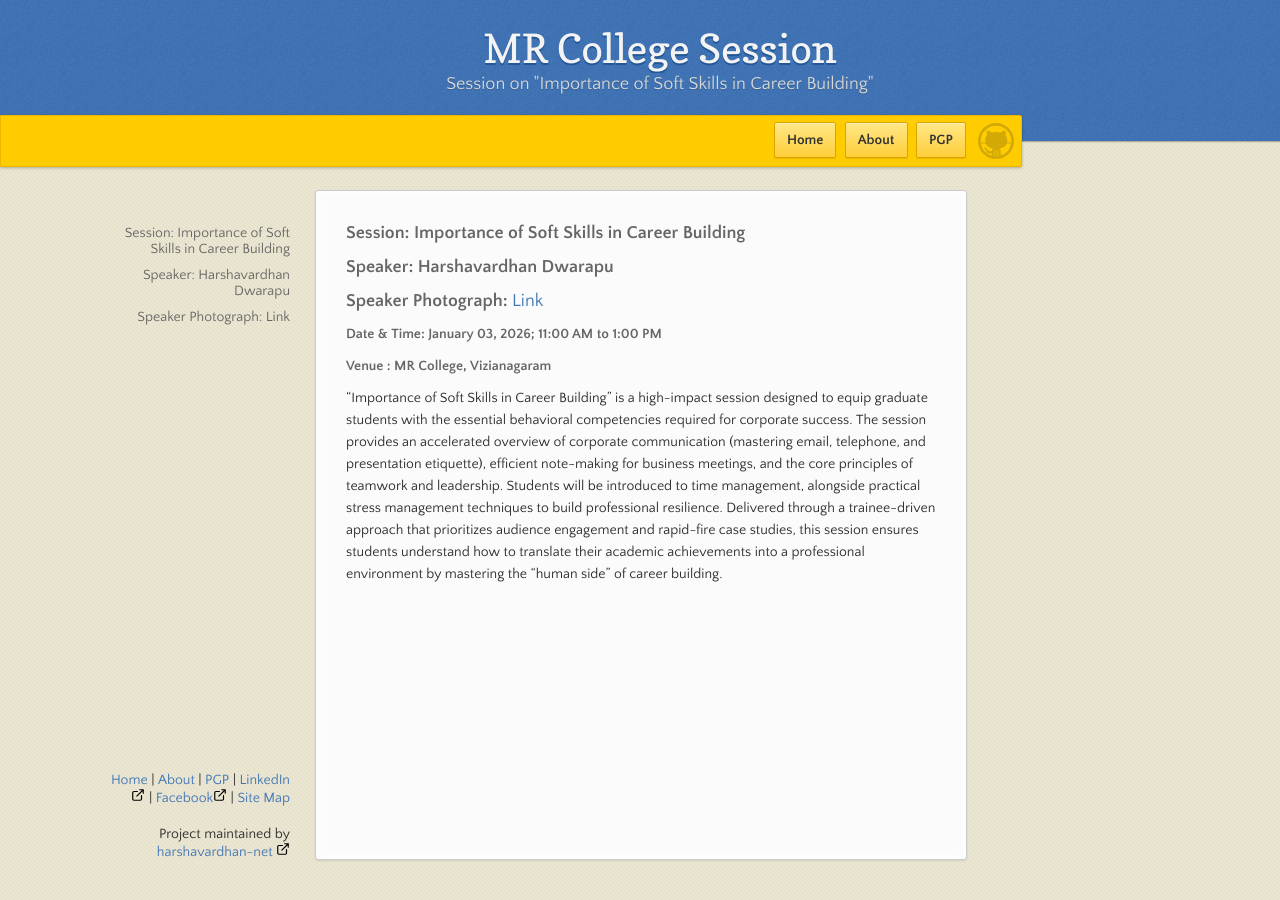
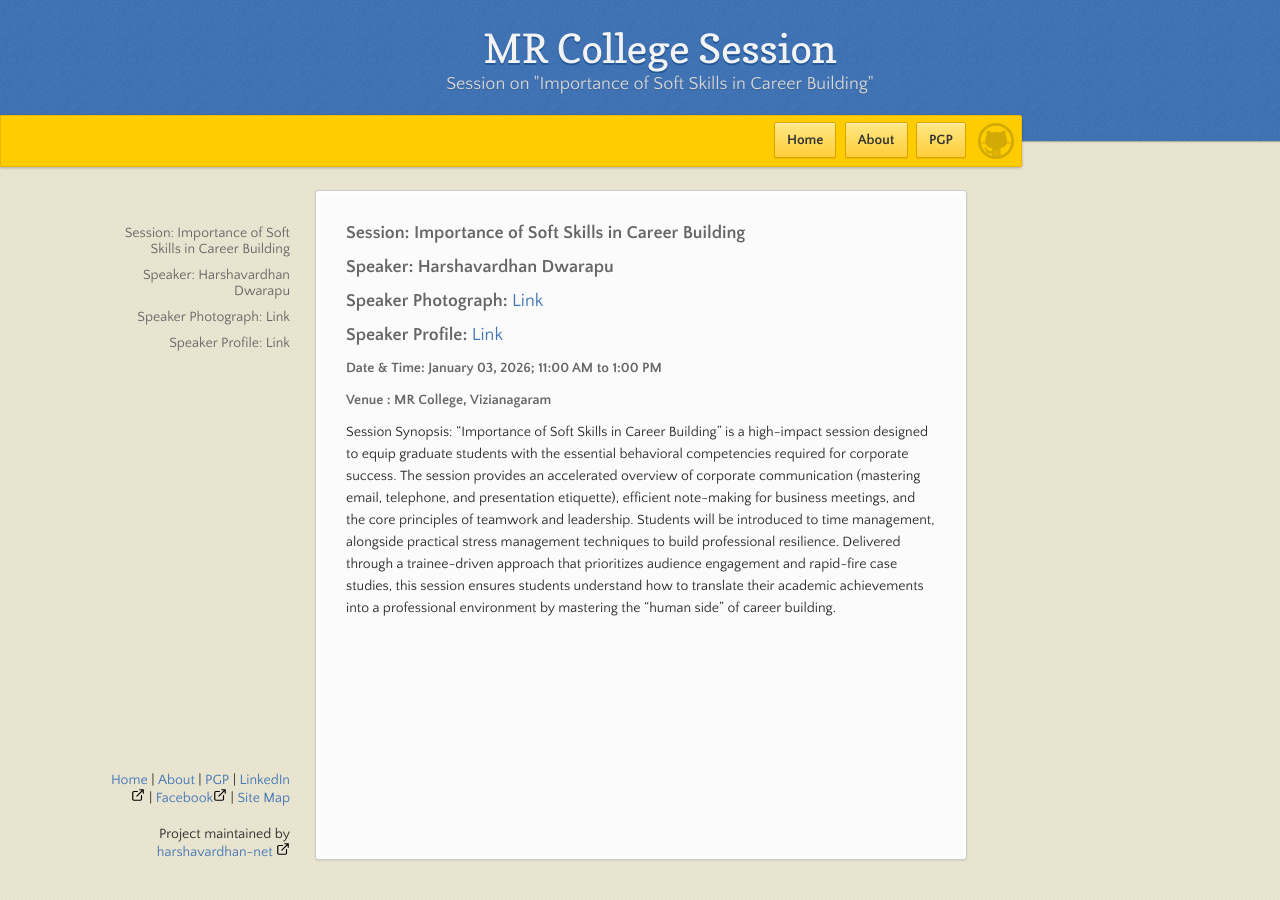
Before and after one commit to harshavardhan-net/harshavardhan-net, a Jekyll site: the page built from mrc-session.md, in a window 1280 px wide. Built offline with Jekyll 4.4.1, drawn with Linux system fonts in a browser that asks for light colours.

Commit message:
Update mrc-session.md

```diff
--- a/mrc-session.md
+++ b/mrc-session.md
@@ -7,7 +7,9 @@ description: Session on "Importance of Soft Skills in Career Building"
 ### Session: Importance of Soft Skills in Career Building
 ### Speaker: Harshavardhan Dwarapu
 ### Speaker Photograph: <a href="https://images.miraclesoft.com/careers/testimonials/HDwarapu.png">Link</a>
+### Speaker Profile: <a href="https://www.harshavardhandwarapu.com/about">Link</a>
+
 #### Date & Time: January 03, 2026; 11:00 AM to 1:00 PM
 #### Venue : MR College, Vizianagaram
 
-"Importance of Soft Skills in Career Building" is a high-impact session designed to equip graduate students with the essential behavioral competencies required for corporate success. The session provides an accelerated overview of corporate communication (mastering email, telephone, and presentation etiquette), efficient note-making for business meetings, and the core principles of teamwork and leadership. Students will be introduced to time management, alongside practical stress management techniques to build professional resilience. Delivered through a trainee-driven approach that prioritizes audience engagement and rapid-fire case studies, this session ensures students understand how to translate their academic achievements into a professional environment by mastering the "human side" of career building.
+Session Synopsis: "Importance of Soft Skills in Career Building" is a high-impact session designed to equip graduate students with the essential behavioral competencies required for corporate success. The session provides an accelerated overview of corporate communication (mastering email, telephone, and presentation etiquette), efficient note-making for business meetings, and the core principles of teamwork and leadership. Students will be introduced to time management, alongside practical stress management techniques to build professional resilience. Delivered through a trainee-driven approach that prioritizes audience engagement and rapid-fire case studies, this session ensures students understand how to translate their academic achievements into a professional environment by mastering the "human side" of career building.
```
